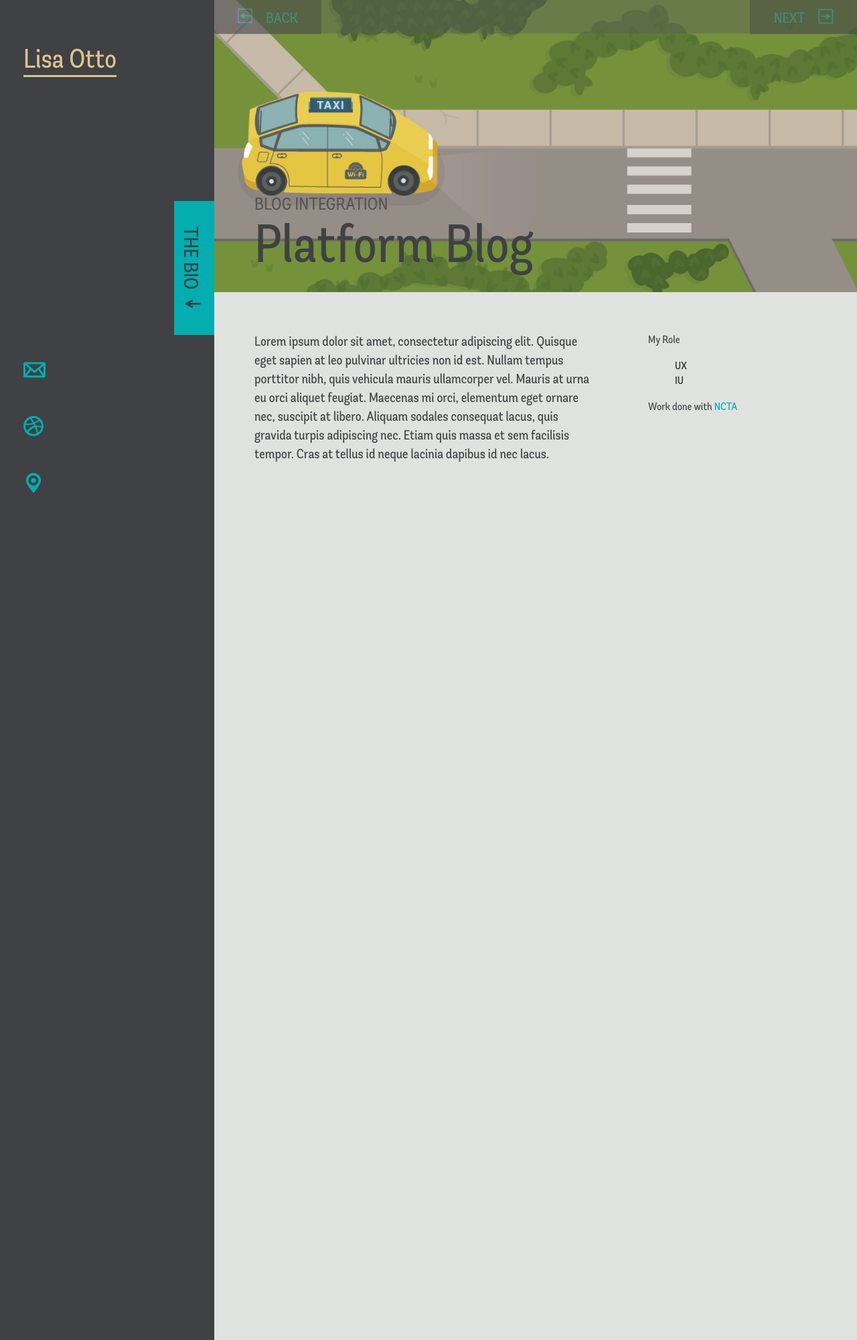
After one commit to lisaotto/examples, a PHP site: page /platform.html in a window 1280 px wide. The commit adds this page. Shown: the whole page at 67% size. Run offline with PHP 8.4, Linux system fonts and the light colour scheme; some libraries are stand-ins or nearby versions.

Commit message:
Began work on content pages

```diff
--- /dev/null
+++ b/platform.html
@@ -0,0 +1,100 @@
+<!DOCTYPE html>
+<!--[if lt IE 7]>      <html class="no-js lt-ie9 lt-ie8 lt-ie7"> <![endif]-->
+<!--[if IE 7]>         <html class="no-js lt-ie9 lt-ie8"> <![endif]-->
+<!--[if IE 8]>         <html class="no-js lt-ie9"> <![endif]-->
+<!--[if gt IE 8]><!--> <html class="no-js"> <!--<![endif]-->
+    <head>
+        <meta charset="utf-8">
+        <meta http-equiv="X-UA-Compatible" content="IE=edge">
+        <title></title>
+        <meta name="description" content="">
+        <meta name="viewport" content="width=device-width, initial-scale=1">
+
+        <!-- Place favicon.ico and apple-touch-icon.png in the root directory -->
+
+        <link rel="stylesheet" href="css/style.css">
+
+        <script src="js/vendor/modernizr-2.6.2.min.js"></script>
+    </head>
+    <body class="teasers-open">
+        <!--[if lt IE 7]>
+            <p class="browsehappy">You are using an <strong>outdated</strong> browser. Please <a href="http://browsehappy.com/">upgrade your browser</a> to improve your experience.</p>
+        <![endif]-->
+
+        <header>
+
+            <div>
+                <h1>
+                    <span class="name">Lisa Otto<div class="portrait"><img src="img/portrait.svg" alt="Lisa Otto as an Illustration"><div class="arrow-portrait"></div></div></span><span class="bio"> is a user experience and interface designer who, sometimes, dabbles in illustration.</span>
+                </h1>
+
+                <div class="icons">
+                    <div>
+                        <a href="mailto:otto.elizabeth@gmail.com" class="icon-envelope"><p>otto.elizabeth@gmail.com</p></a>
+                    </div>
+                    <div>
+                        <a href="http://dribbble.com/Lisaotto" class="icon-dribbble"><p>@lisaotto</p></a>
+                    </div>
+                    <div>
+                        <a href="" class="icon-pin"><p>Washington&nbsp;DC</p></a>
+                    </div>
+                </div>
+            </div>
+
+        <p class="tab" data-toggle="body" data-toggle-class="teasers-open"><span class="work-title">THE WORK</span><span class="bio-title">THE BIO</span><span class="icon-arrow"></span></p>
+
+        </header>
+
+        <main id="projects">
+            <div class="banner">
+                <img src="img/teaser-infographics-retina.jpg" alt="">
+                <div class="hgroup"><h3>BLOG INTEGRATION</h3><h2>Platform Blog</h2></div>
+            </div>
+            <div class="navigation">
+                <a class="back" href="/"><span class="icon-arrow-box"></span><span class="title">BACK</span></a>
+                <a class="next" href="/"><span class="title">NEXT</span><span class="icon-arrow-box"></span></a>
+                <div class="bar"></div>
+            </div>
+            <div class="intro">
+                <p class="description">Lorem ipsum dolor sit amet, consectetur adipiscing elit. Quisque eget sapien at leo pulvinar ultricies non id est. Nullam tempus porttitor nibh, quis vehicula mauris ullamcorper vel. Mauris at urna eu orci aliquet feugiat. Maecenas mi orci, elementum eget ornare nec, suscipit at libero. Aliquam sodales consequat lacus, quis gravida turpis adipiscing nec. Etiam quis massa et sem facilisis tempor. Cras at tellus id neque lacinia dapibus id nec lacus.</p>
+                <div class="role">
+                <h4>My Role</h4>
+                <ul>
+                    <li>UX</li>
+                    <li>IU</li>
+                </ul>
+                <p>Work done with <a href="http://www.ncta.com" alt="National Cable and Telecommunications Association">NCTA</a></p>
+                </div>
+            </div>
+            <div class="content"
+            </div>
+
+        </main>
+
+
+
+
+
+
+
+
+
+
+
+
+        <script src="//ajax.googleapis.com/ajax/libs/jquery/1.10.2/jquery.min.js"></script>
+        <script>window.jQuery || document.write('<script src="js/vendor/jquery-1.10.2.min.js"><\/script>')</script>
+        <script src="js/plugins.js"></script>
+        <script src="js/main.js"></script>
+
+        <!-- Google Analytics: change UA-XXXXX-X to be your site's ID. -->
+        <script>
+            (function(b,o,i,l,e,r){b.GoogleAnalyticsObject=l;b[l]||(b[l]=
+            function(){(b[l].q=b[l].q||[]).push(arguments)});b[l].l=+new Date;
+            e=o.createElement(i);r=o.getElementsByTagName(i)[0];
+            e.src='//www.google-analytics.com/analytics.js';
+            r.parentNode.insertBefore(e,r)}(window,document,'script','ga'));
+            ga('create','UA-XXXXX-X');ga('send','pageview');
+        </script>
+    </body>
+</html>
--- a/scss/style.scss
+++ b/scss/style.scss
@@ -5,6 +5,10 @@ $grey: #3f4144;
 $lightgrey: #585b5e;
 $yellow: #dfc48c;
 $blue: #03adb0;
+//padding on projects >960px
+$paddingscreen: 60px;
+
+
 
 * {
 	box-sizing: border-box;
@@ -85,7 +89,7 @@ a{
     text-decoration:none;
 }
 
-h1, h2, h3, h4, p {
+h1, h2, h3, h4, p, a, li {
     font-family: 'andes', Arial, sans-serif;
     font-weight:normal;
 }
@@ -275,7 +279,7 @@ a.icon-dribbble:hover p, a.icon-envelope:hover p, a.icon-pin:hover p {
 
         .tab{
             transform: rotate(90deg);
-            margin-top:100px;
+            margin-top:70px;
         }
 
         .work-title {
@@ -654,3 +658,141 @@ body.teasers-open {
     }
 
 }
+
+
+//////////////////Work Pages //////////////////
+
+#projects{
+    height:2000px;
+    background-color:#E0E2E0;
+
+    h2, h3, h4, p {
+        color: $grey;
+    }
+
+    p{
+        a{
+            color:$blue;
+        }
+
+        a:hover{
+            opacity:.8;
+        }
+    }
+
+}
+
+.navigation{
+    position:absolute;
+    top:0;
+    width: 100%;
+    height:50px;
+
+    span {
+        top:2px;
+        display:inline-block;
+        padding: 10px;
+    }
+
+}
+
+.bar{
+    background-color:$lightgrey;
+    opacity:.4;
+    width:100%;
+    position:absolute;
+    top:0;
+    height:50px;
+}
+
+.back, .next {
+    width:160px;
+    position:absolute;
+    font-size:22px;
+    color:$blue;
+    text-align:center;
+    background-color:$grey;
+    opacity:.4;
+    tansition: opacity .3s ease;
+}
+
+.back:hover, .next:hover {
+    opacity:.7;
+}
+
+.back{
+    left:0;
+    top:0;
+    z-index:1000;
+}
+
+.next{
+    right:0;
+    top:0;
+    z-index:10001;
+}
+
+.back {
+    .icon-arrow-box{
+        transform:rotate(180deg);
+    }
+}
+
+
+
+.banner{
+    img{
+        width:100%
+    }
+
+    .hgroup{
+        position: absolute;
+        bottom:30px;
+        padding-left:$paddingscreen;
+    }
+
+    h2 {
+        margin: 10px 0;
+        font-size: 80px;
+        line-height: 80%;
+    }
+
+    h3{
+        margin:0;
+        font-size:26px;
+        opacity:.7;
+    }
+
+}
+
+.intro{
+    padding: 0 $paddingscreen;
+    margin-top: $paddingscreen;
+
+
+    > p {
+        display: block;
+        width:60%;
+        float:left;
+        margin: 0 10% 0 0;
+        font-size:20px;
+    }
+
+
+    .role{
+        width:30%;
+        float:left;
+    }
+
+    h4{
+        margin:0;
+    }
+
+    li {
+        list-style:none;
+    }
+}
+
+.content {
+    padding: 0 $paddingscreen;
+}
```
Also changed, not shown: index.html (+9 -15 lines), css/style.css, img/teaser-inctrl.jpg (added), img/teaser-infographics-retina.jpg (added), img/teaser-infographics.jpg (added), img/teaser-pc.jpg (added).
